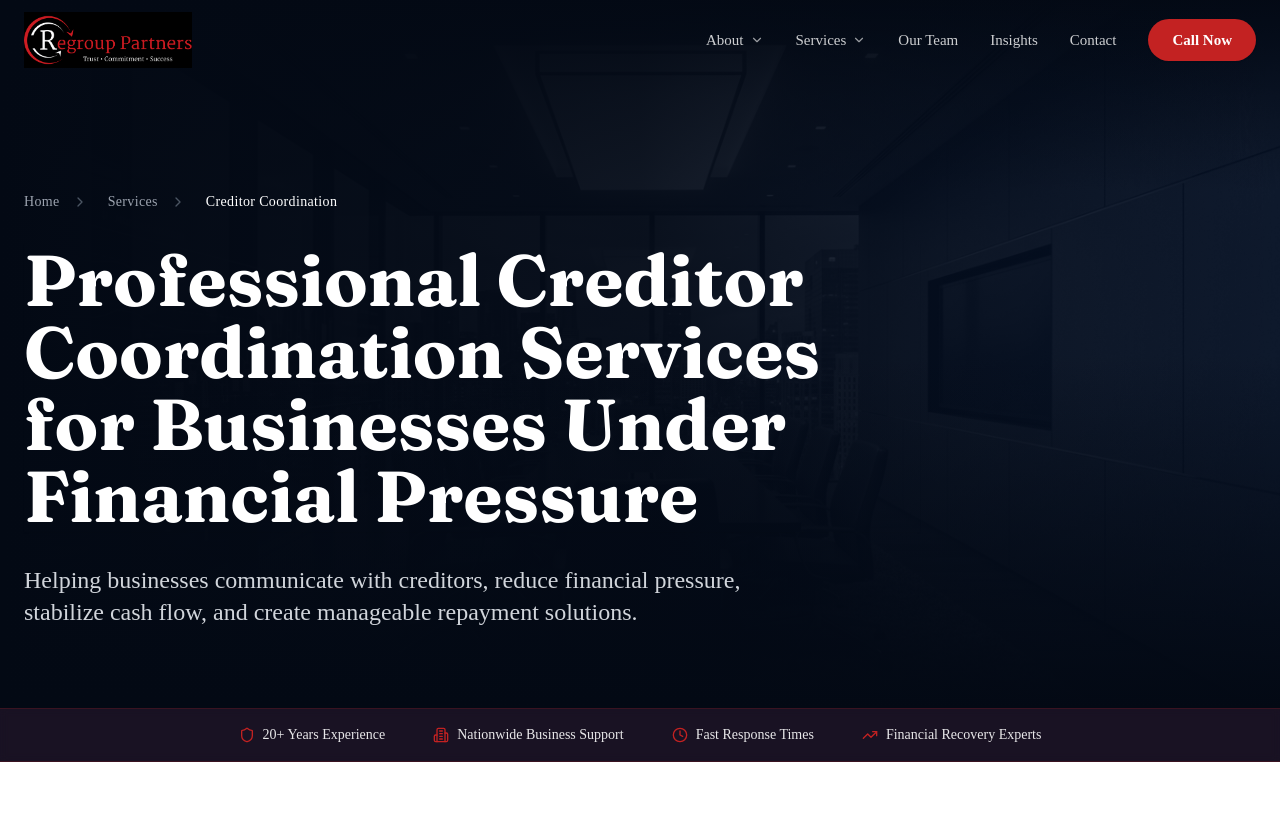
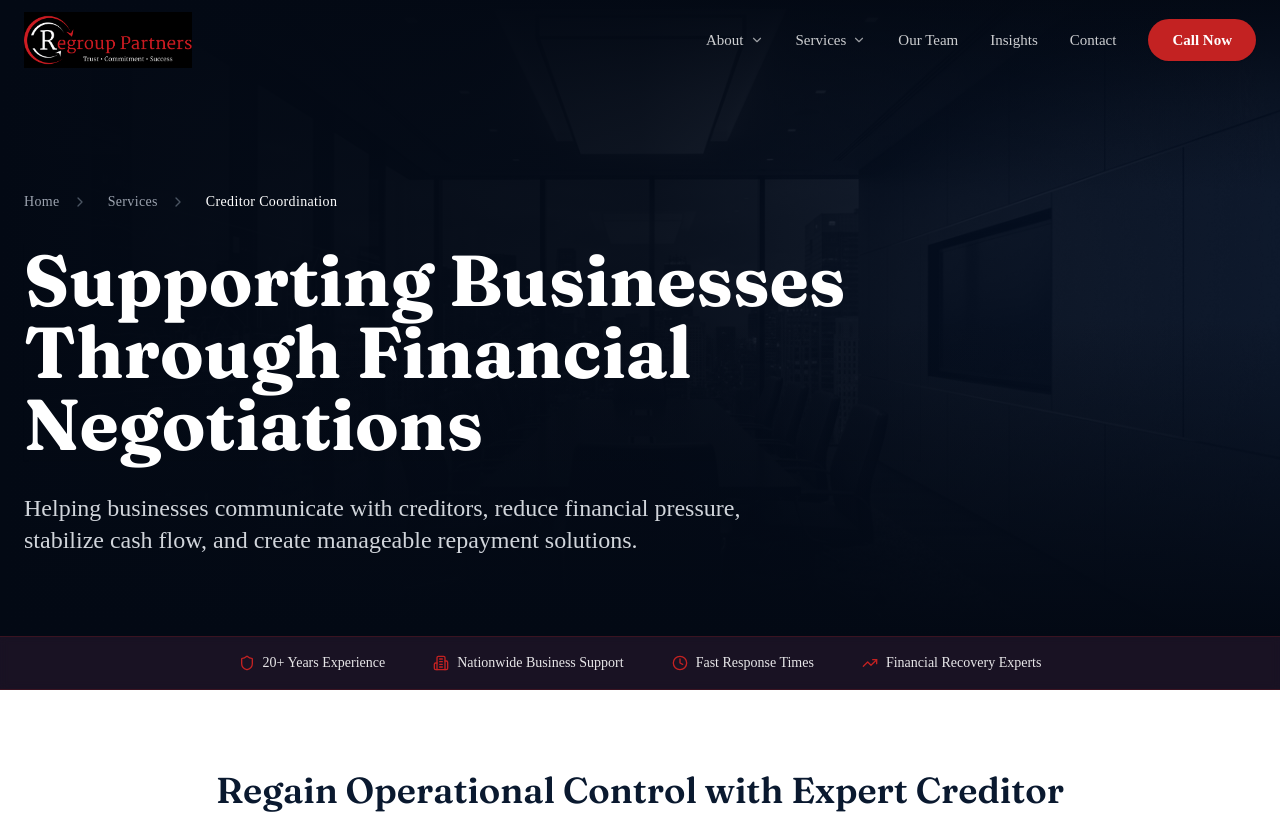
Before and after one commit to samknows9999/sg-054d5103-85fc-4583-be9c-e577d71113a8-1779968500, a Next.js app: page /creditor-coordination in a window 1280 px wide. Shown: the top 814 px of the page. Built offline with nearby package versions, Linux system fonts and the light colour scheme.

Commit message:
feat(ui): update creditor coordination page headline

```diff
--- a/src/pages/creditor-coordination.tsx
+++ b/src/pages/creditor-coordination.tsx
@@ -98,7 +98,7 @@ export default function CreditorCoordination() {
       <main className="bg-[#061124]">
         {/* SECTION 1 - HERO */}
         <Hero
-          title="Professional Creditor Coordination Services for Businesses Under Financial Pressure"
+          title="Supporting Businesses Through Financial Negotiations"
           subtitle="Helping businesses communicate with creditors, reduce financial pressure, stabilize cash flow, and create manageable repayment solutions."
           breadcrumbs={[
             { label: "Home", href: "/" },
```
